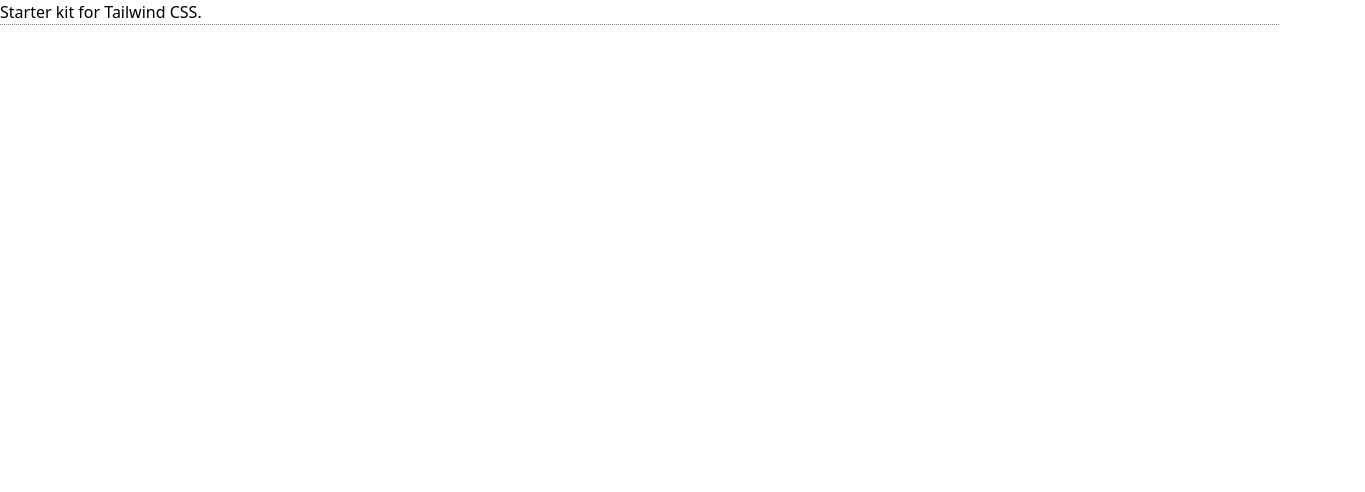
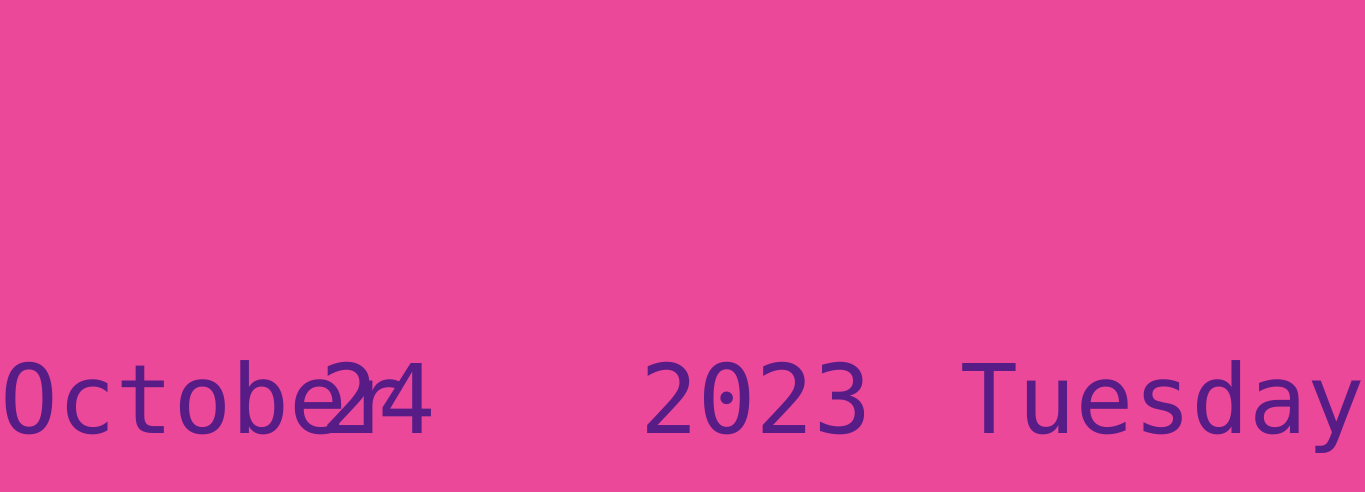
Before and after one commit to omar5o9/tailwind-date, a website: page public/index.html in a window 1280 px wide. Shown: the whole page, 1365 px wide, since content can reach past the window. Drawn offline with Linux system fonts and the light colour scheme.

Commit message:
added html and js

```diff
--- a/public/index.html
+++ b/public/index.html
@@ -10,9 +10,15 @@
     <script src="script.js" defer></script>
 
 </head>
-<body>
+<body class="h-screen flex items-center justify-center bg-pink-500">
 
-    <h1>Starter kit for Tailwind CSS.</h1>
+
+    <time class="container mx-auto block grid lg:grid-cols-4 md:grid-cols-2 ">
+        <data class="month block text-8xl font-mono text-purple-900">Month</data>
+        <data class="dayOfMonth block text-8xl font-mono text-purple-900">00</data>
+        <data class="year block text-8xl font-mono text-purple-900">0000</data>
+        <data class="dayOfWeek block text-8xl font-mono text-purple-900">SMTWTFS</data>
+    </time>
 
 </body>
 </html>
--- a/public/script.js
+++ b/public/script.js
@@ -1 +1,72 @@
 console.log('👍 JS is OK!');
+// https://cdn.tailwindcss.com
+
+/************
+Static Data
+************/
+const allTheMonths = [
+    "January",
+    "February",
+    "March",
+    "April",
+    "May",
+    "June",
+    "July",
+    "August",
+    "September",
+    "October",
+    "November",
+    "December"
+  ];
+  const allTheDays = [
+    "Sunday",
+    "Monday",
+    "Tuesday",
+    "Wednesday",
+    "Thursday",
+    "Friday",
+    "Saturday"
+  ];
+
+  /************
+  Dynamic Data
+  ************/
+  // Get and store current date and time with `new Date()` object
+  const dateNow = new Date();
+  // Check-Check: See all `Date()` methods and properties
+  console.log(dateNow);
+
+  const gotMonth = dateNow.getMonth();
+  // Get current day of the month
+  let gotDayOfMonth = dateNow.getDate();
+  // Get current year
+  const gotYear = dateNow.getFullYear();
+  // Get current day of the week
+  const gotDayOfWeek = dateNow.getDay();
+
+  // Check-Check: Is the data correct?
+  console.log(gotMonth, gotDayOfMonth, gotYear, gotDayOfWeek);
+
+  /************
+  Get DOM Elements
+  ************/
+  // Get the month
+  const month = document.querySelector(".month");
+  // Get day of the month
+  const dayOfMonth = document.querySelector(".dayOfMonth");
+  // Get year
+  const year = document.querySelector(".year");
+  // Get Day of Week
+  const dayOfWeek = document.querySelector(".dayOfWeek");
+
+  /************
+  Set DOM Elements
+  ************/
+  // Set the month
+  month.innerText = allTheMonths[gotMonth];
+  // Set day of the month
+  dayOfMonth.innerText = gotDayOfMonth;
+  // Set the year
+  year.innerText = gotYear;
+  // Set the day of the week
+  dayOfWeek.innerText = allTheDays[gotDayOfWeek];
--- a/src/input.css
+++ b/src/input.css
@@ -4,6 +4,6 @@
 @tailwind utilities;
 
 /* Your Awesome Styles */
-* {
+/* * {
     outline: 1px dotted gray;
-}
+} */
```
Also changed, not shown: public/style.css, 1 other file.
